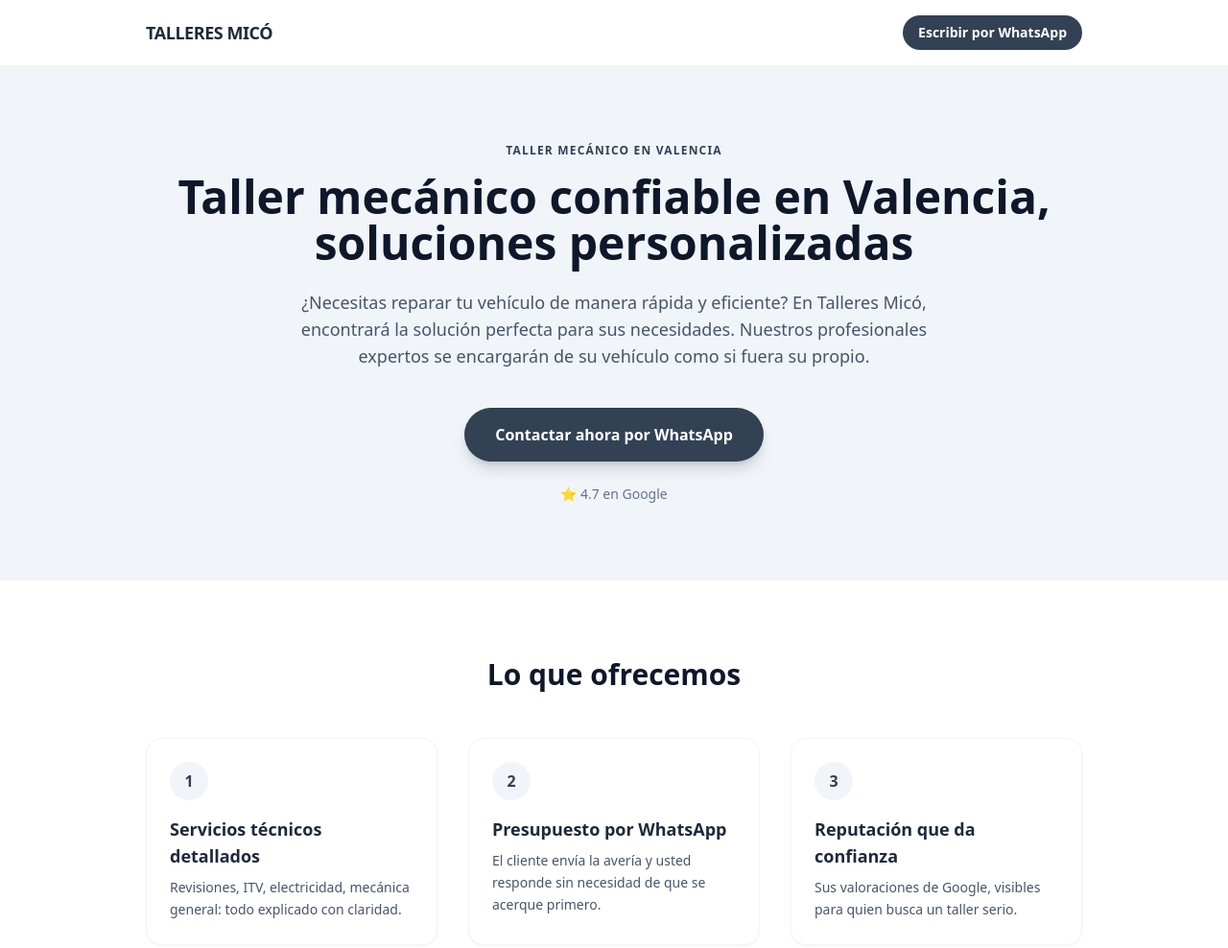
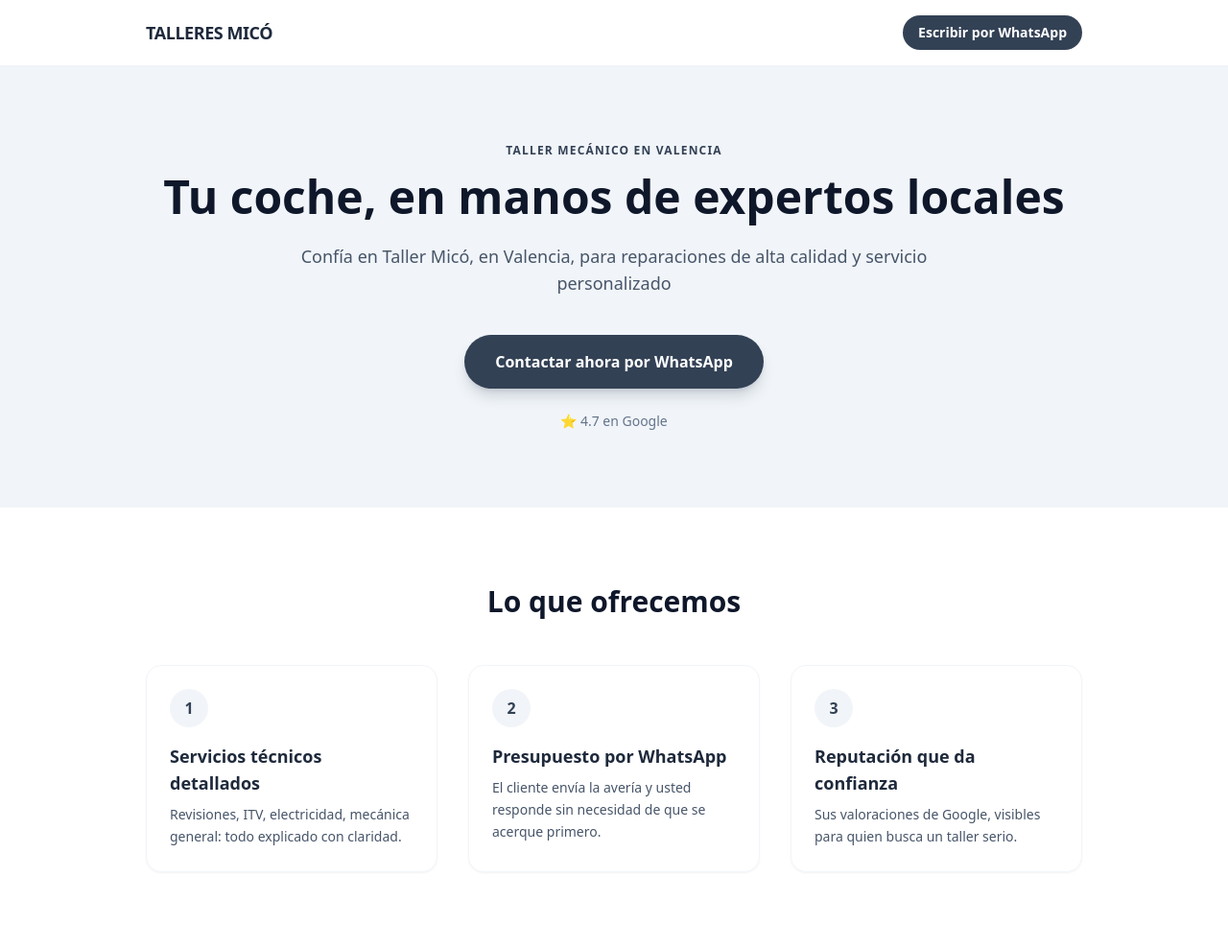
Before and after one commit to gustavo-pereira114/talleres-mico, a plain HTML site: page index.html in a window 1280 px wide. Shown: the top 988 px of the page at 96% size. Drawn offline with nearby package versions, Linux system fonts and the light colour scheme.

Commit message:
Actualiza index.html

```diff
--- a/index.html
+++ b/index.html
@@ -4,7 +4,7 @@
   <meta charset="UTF-8" />
   <meta name="viewport" content="width=device-width, initial-scale=1.0" />
   <title>TALLERES MICÓ | Taller mecánico en Valencia</title>
-  <meta name="description" content="¿Necesitas reparar tu vehículo de manera rápida y eficiente? En Talleres Micó, encontrará la solución perfecta para sus necesidades. Nuestros profesionales expertos se encargarán de su vehículo como si fuera su propio." />
+  <meta name="description" content="Confía en Taller Micó, en Valencia, para reparaciones de alta calidad y servicio personalizado" />
   <script src="https://cdn.tailwindcss.com"></script>
 </head>
 <body class="bg-white text-slate-800 antialiased">
@@ -25,10 +25,10 @@
     <div class="max-w-5xl mx-auto px-6 py-20 text-center">
       <p class="uppercase tracking-widest text-xs font-semibold text-slate-700 mb-4">Taller mecánico en Valencia</p>
       <h1 class="text-3xl sm:text-5xl font-extrabold leading-tight text-slate-900 mb-6">
-        Taller mecánico confiable en Valencia, soluciones personalizadas
+        Tu coche, en manos de expertos locales
       </h1>
       <p class="text-base sm:text-lg text-slate-600 max-w-2xl mx-auto mb-10">
-        ¿Necesitas reparar tu vehículo de manera rápida y eficiente? En Talleres Micó, encontrará la solución perfecta para sus necesidades. Nuestros profesionales expertos se encargarán de su vehículo como si fuera su propio.
+        Confía en Taller Micó, en Valencia, para reparaciones de alta calidad y servicio personalizado
       </p>
       <a href="https://wa.me/34963600946?text=Hola%2C%20necesito%20un%20presupuesto%20para%20mi%20coche." target="_blank" rel="noopener"
          class="inline-flex items-center gap-2 bg-slate-700 hover:bg-slate-800 text-white font-semibold px-8 py-4 rounded-full text-base shadow-lg shadow-slate-700/20 transition">
```
